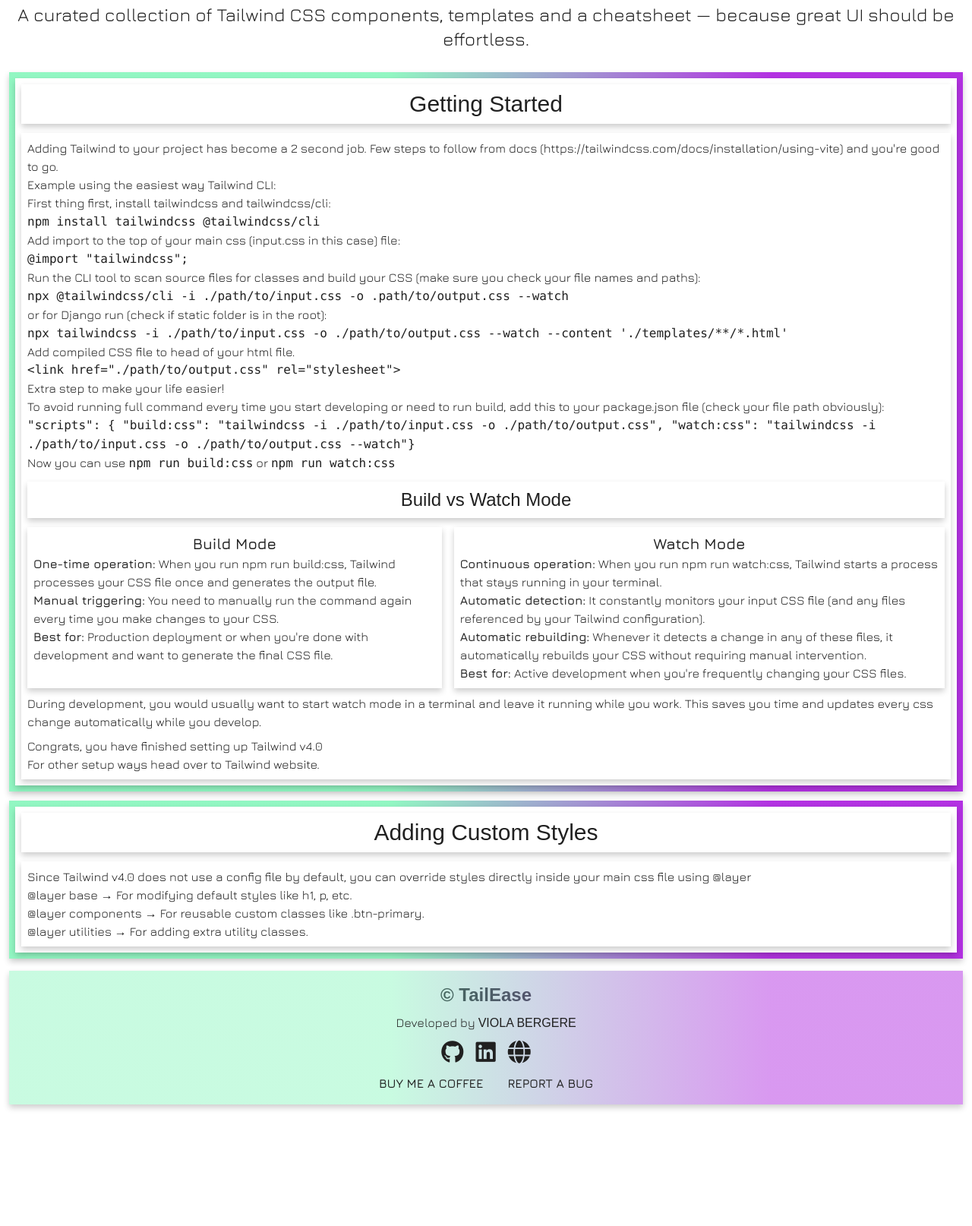
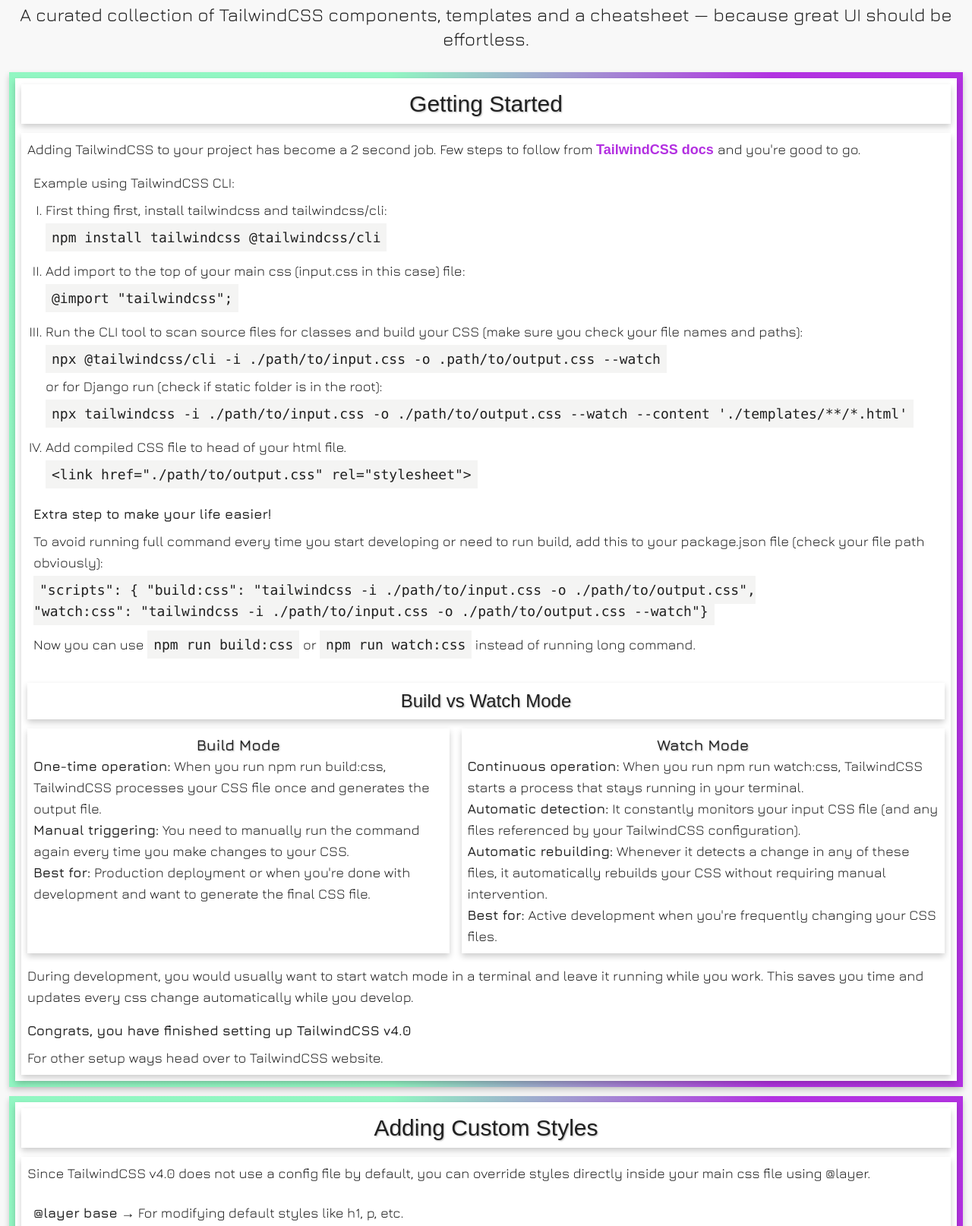
Before and after one commit to violaberg/tailwind-cheatsheet, a website: page index.html in a window 1280 px wide. Shown: the part 289-1903 px from the top of the page at 76% size. Before the commit the page ends 1755 px from the top, so only its background shows below. Drawn offline with nearby package versions, Linux system fonts and the light colour scheme; a web font is replaced by a local one.

Commit message:
style: adjust styling for home page

```diff
--- a/assets/css/style.css
+++ b/assets/css/style.css
@@ -8,7 +8,6 @@
         --color-darkGray: #484848;
         --color-darkestGray: #242424;
         --color-black: #202020;
-        --color-blue: #035AA0;
         --color-teal: #92F7C3;
         --color-purple: #B330E1;
         --font-headings: "MuseoModerno", sans-serif;
@@ -19,6 +18,7 @@
 /* Add base styles */
 @layer base {
     body {
+        background-color: #F8F8F8;
         color: var(--color-black);
         font-family: var(--font-text);
     }
@@ -42,11 +42,20 @@
     }
 }
 
-/* Custom styles inside the components layer
+/* Custom reusable components */
 @layer components {
-  }  */
+    .btn-primary {
+        background-color: var(--color-white);
+        border: 2px solid transparent;
+        border-image: linear-gradient(90deg, rgb(62, 114, 87) 40%, rgb(116, 32, 146) 80%);
+        border-image-slice: 1;
+        color: var(--color-black);
+        font-family: var(--font-headings);
+        font-weight: 500;
+    }
+}
 
-  /* Utilities */
+/* Custom utilities */
 @layer utilities {
     .gradient-text {
         background: linear-gradient(90deg, hsla(149, 86%, 77%, 1) 40%, hsla(284, 75%, 54%, 1) 80%);
@@ -68,4 +77,17 @@
         -webkit-text-fill-color: transparent;
         font-family: var(--font-headings);
     }
+    .text-shadow-sm {
+        text-shadow: 1px 1px 2px rgba(0, 0, 0, 0.3);
+    }
+    .link {
+        color: var(--color-purple);
+        font-family: var(--font-headings);
+    }
+    .link:hover {
+        color: rgb(116, 32, 146);
+    }
+    .code {
+        background-color: var(--color-lightestGray);
+    }
 }
--- a/index.html
+++ b/index.html
@@ -5,16 +5,18 @@
     <meta charset="UTF-8" />
     <meta http-equiv="X-UA-Compatible" content="IE=edge" />
     <meta name="viewport" content="width=device-width, initial-scale=1.0" />
-    <meta name="description" content="Cheatsheet and components using Tailwind v4.0" />
+    <meta name="description" content="Cheatsheet, components and templates using TailwindCSS v4.0" />
     <meta name="keywords"
-        content="tailwind, cheatsheet, classes, styling, responsive, web development, components, UI" />
+        content="tailwind, tailwindCSS cheatsheet, classes, styling, responsive, web development, components, UI" />
 
     <link href="./assets/css/output.css" rel="stylesheet">
     <!--Google Fonts-->
     <link rel="preconnect" href="https://fonts.googleapis.com">
     <link rel="preconnect" href="https://fonts.gstatic.com" crossorigin>
-    <link href="https://fonts.googleapis.com/css2?family=Jura:wght@300..700&family=MuseoModerno:ital,wght@0,100..900;1,100..900&display=swap" rel="stylesheet">
-    <title>Tailwind CheatSheet,Components and Templates</title>
+    <link
+        href="https://fonts.googleapis.com/css2?family=Jura:wght@300..700&family=MuseoModerno:ital,wght@0,100..900;1,100..900&display=swap"
+        rel="stylesheet">
+    <title>TailwindCSS CheatSheet,Components and Templates</title>
 </head>
 
 <body class="p-3">
@@ -24,73 +26,86 @@
             <div class="flex flex-row items-center px-4">
                 <img class="h-12 p-0" src="./assets/logo-dark.png" alt="Logo" />
                 <a href="index.html" aria-label="Takes to Home page">
-                        <h1 class="logo-text text-4xl">TailEase</h1>
+                    <h1 class="logo-text text-4xl hover:scale-105">TailEase</h1>
                 </a>
             </div>
             <ul class="flex justify-center text-2xl gap-4">
                 <li>
-                        <a class="inline-flex" href="index.html" aria-label="Takes to Home page">Home</a>
+                    <a class="inline-flex px-4 hover:scale-105" href="index.html"
+                        aria-label="Takes to Home page">Home</a>
                 </li>
                 <li>
-                        <a class="inline-flex" href="cheatsheet.html"
+                    <a class="inline-flex px-4 hover:scale-105" href="cheatsheet.html"
                         aria-label="Takes to Cheatsheet page">Cheatsheet</a>
                 </li>
                 <li>
-                        <a class="inline-flex" href="components.html"
+                    <a class="inline-flex px-4 hover:scale-105" href="components.html"
                         aria-label="Takes to Components page">Components</a>
                 </li>
                 <li>
-                        <a class="inline-flex" href="templates.html" aria-label="Takes to Templates page">Templates</a>
+                    <a class="inline-flex px-4 hover:scale-105" href="templates.html"
+                        aria-label="Takes to Templates page">Templates</a>
                 </li>
             </ul>
         </nav>
     </header>
-    <main class="flex justify-center py-4">
+    <main class="flex justify-center py-4 text-lg/7">
         <div class="container">
             <h1 class="gradient-text text-center text-5xl">TailwindCSS v4.0</h1>
             <blockquote class="text-center pb-4 text-2xl">
                 <p class="quote py-2 uppercase">"Design faster, build smarter."</p>
-                <p>A curated collection of Tailwind CSS components, templates and a cheatsheet — because great UI should
+                <p>A curated collection of TailwindCSS components, templates and a cheatsheet — because great UI should
                     be effortless.</p>
             </blockquote>
             <section class="shadow p-2 my-3">
                 <div class="card shadow p-2">
-                    <h2 class="text-center text-3xl shadow-[0_4px_8px_rgba(0,0,0,0.2)] py-2 mb-3">Getting Started</h2>
+                    <h2 class="text-center text-3xl shadow-[0_4px_8px_rgba(0,0,0,0.2)] py-2 mb-3 text-shadow-sm">Getting
+                        Started</h2>
                     <div class="shadow p-2">
-                        <p>Adding Tailwind to your project has become a 2 second job. Few steps to follow from docs
-                            (https://tailwindcss.com/docs/installation/using-vite) and you're good to go.</p>
-                        <div>Example using the easiest way Tailwind CLI:
-                            <p>First thing first, install tailwindcss and tailwindcss/cli:</p>
-                            <code>npm install tailwindcss @tailwindcss/cli</code>
-                            <p>Add import to the top of your main css (input.css in this case) file:</p>
-                            <code>@import "tailwindcss";</code>
-                            <p>Run the CLI tool to scan source files for classes and build your CSS (make sure you check
-                                your
-                                file names and paths):</p>
-                            <code>npx @tailwindcss/cli -i ./path/to/input.css -o .path/to/output.css --watch</code>
-                            <p>or for Django run (check if static folder is in the root):</p>
-                            <code>npx tailwindcss -i ./path/to/input.css -o ./path/to/output.css --watch --content './templates/**/*.html'</code>
-                            <p>Add compiled CSS file to head of your html file.</p>
-                            <pre><code>&lt;link href="./path/to/output.css" rel="stylesheet"&gt;</code></pre>
-                            <p>Extra step to make your life easier!</p>
-                            <p>To avoid running full command every time you start developing or need to run build, add
+                        <p class="pb-2">Adding TailwindCSS to your project has become a 2 second job. Few steps to
+                            follow from <a class="link font-semibold hover:scale-105"
+                                href="(https://tailwindcss.com/docs/installation/using-vite)">TailwindCSS docs
+                            </a> and you're good to go.</p>
+                        <div class="p-2">Example using TailwindCSS CLI:
+                            <ol class="list-[upper-roman] px-4">
+                                <li class="py-2">First thing first, install tailwindcss and tailwindcss/cli:</li>
+                                <code class="code p-2">npm install tailwindcss @tailwindcss/cli</code>
+                                <li class="pb-2 pt-4">Add import to the top of your main css (input.css in this case)
+                                    file:</li>
+                                <code class="code p-2">@import "tailwindcss";</code>
+                                <li class="pb-2 pt-4">Run the CLI tool to scan source files for classes and build your
+                                    CSS (make sure you check
+                                    your file names and paths):</li>
+                                <code
+                                    class="code p-2">npx @tailwindcss/cli -i ./path/to/input.css -o .path/to/output.css --watch</code>
+                                <p class="py-2">or for Django run (check if static folder is in the root):</p>
+                                <code
+                                    class="code p-2">npx tailwindcss -i ./path/to/input.css -o ./path/to/output.css --watch --content './templates/**/*.html'</code>
+                                <li class="pb-2 pt-4">Add compiled CSS file to head of your html file.</li>
+                                <pre><code class="code p-2">&lt;link href="./path/to/output.css" rel="stylesheet"&gt;</code></pre>
+                            </ol>
+                            <p class="pt-4 mt-2 font-semibold">Extra step to make your life easier!</p>
+                            <p class="py-2">To avoid running full command every time you start developing or need to run
+                                build, add
                                 this
                                 to
                                 your package.json file (check your file path obviously):</p>
-                            <code>"scripts": {
-                            "build:css": "tailwindcss -i ./path/to/input.css -o ./path/to/output.css",
+                            <code class="code p-2">"scripts": {
+                            "build:css": "tailwindcss -i ./path/to/input.css -o ./path/to/output.css",<br>
                             "watch:css": "tailwindcss -i ./path/to/input.css -o ./path/to/output.css --watch"}
                     </code>
-                            <p>Now you can use <code>npm run build:css</code> or <code>npm run watch:css</code></p>
+                            <p class="py-4">Now you can use <code class="code p-2">npm run build:css</code> or <code
+                                    class="code p-2">npm run watch:css</code> instead of running long command.</p>
                         </div>
-                        <h3 class="text-center text-2xl shadow py-2 my-3">Build vs Watch Mode</h3>
+                        <h3 class="text-center text-2xl shadow py-2 my-3 text-shadow-sm">Build vs Watch Mode</h3>
                         <div class="flex justify-center gap-4">
                             <div class="card flex flex-col shadow p-2">
-                                <div class="card-title text-center text-xl font-semibold">Build Mode</div>
+                                <div class="card-title text-center text-xl font-semibold text-shadow-sm">Build Mode
+                                </div>
                                 <div class="card-body">
                                     <ul>
                                         <li><span class="font-semibold">One-time operation:</span> When you run npm run
-                                            build:css, Tailwind processes your
+                                            build:css, TailwindCSS processes your
                                             CSS
                                             file once and generates the output file.</li>
                                         <li><span class="font-semibold">Manual triggering:</span> You need to manually
@@ -104,17 +119,18 @@
                                 </div>
                             </div>
                             <div class="card flex flex-col shadow p-2">
-                                <div class="card-title text-center text-xl font-semibold">Watch Mode</div>
+                                <div class="card-title text-center text-xl font-semibold text-shadow-sm">Watch Mode
+                                </div>
                                 <div class="card-body">
                                     <ul>
                                         <li><span class="font-semibold">Continuous operation:</span> When you run npm
-                                            run watch:css, Tailwind starts a
+                                            run watch:css, TailwindCSS starts a
                                             process
                                             that stays running in your terminal.</li>
                                         <li><span class="font-semibold">Automatic detection:</span> It constantly
                                             monitors your input CSS file (and any
                                             files
-                                            referenced by your Tailwind configuration).</li>
+                                            referenced by your TailwindCSS configuration).</li>
                                         <li><span class="font-semibold">Automatic rebuilding:</span> Whenever it detects
                                             a change in any of these files, it
                                             automatically rebuilds your CSS without requiring manual intervention.</li>
@@ -125,57 +141,78 @@
                                 </div>
                             </div>
                         </div>
-                        <div class="py-2">
+                        <div class=" mt-2 py-2">
                             <p>During development, you would usually want to start watch mode in a terminal and
                                 leave it running while you work. This saves you time and updates every css change
                                 automatically while you develop.</p>
                         </div>
-                        <p>Congrats, you have finished setting up Tailwind v4.0</p>
-                        <p>For other setup ways head over to Tailwind website.</p>
+                        <p class="font-semibold py-2">Congrats, you have finished setting up TailwindCSS v4.0</p>
+                        <p>For other setup ways head over to TailwindCSS website.</p>
                     </div>
                 </div>
             </section>
             <section class="shadow p-2">
                 <div class="card shadow p-2">
-                    <h2 class="text-center text-3xl shadow py-2 mb-3">Adding Custom Styles</h2>
+                    <h2 class="text-center text-3xl shadow py-2 mb-3 text-shadow-sm">Adding Custom Styles</h2>
                     <div class="shadow p-2">
-                        <p>Since Tailwind v4.0 does not use a config file by default, you can override styles directly
+                        <p class="pb-2">Since TailwindCSS v4.0 does not use a config file by default, you can override
+                            styles directly
                             inside
-                            your main css file using @layer</p>
+                            your main css file using @layer.</p>
                         <div>
-                            <p>@layer base → For modifying default styles like h1, p, etc.</p>
-                            <p>@layer components → For reusable custom classes like .btn-primary.</p>
-                            <p>@layer utilities → For adding extra utility classes.</p>
+                            <div class="p-2">
+                                <p class="pt-2"><span class="font-semibold">@layer base</span> → For modifying default
+                                    styles like h1, p, etc.</p>
+                                <p>Example:</p>
+                                <img class="shadow" src="./assets/base.PNG" alt="Example of @layer base in CSS">
+                            </div>
+                            <div class="p-2">
+                                <p class="pt-2"><span class="font-semibold">@layer components</span> → For reusable
+                                    custom classes like .btn-primary.</p>
+                                <p>Example:</p>
+                                <img class="shadow" src="./assets/components.PNG"
+                                    alt="Example of @layer components in CSS">
+                            </div>
+                            <div class="p-2">
+                                <p class="pt-2"><span class="font-semibold">@layer utilities</span> → For adding extra
+                                    utility classes.</p>
+                                <p>Example:</p>
+                                <img class="shadow" src="./assets/utilities.PNG"
+                                    alt="Example of @layer utilities in CSS">
+                            </div>
                         </div>
                     </div>
                 </div>
             </section>
         </div>
     </main>
-    <footer class="shadow justify-center p-2">
-        <div class="grid grid-rows-4">
-            <div class="logo-text text-center text-2xl font-semibold pt-2">&copy; TailEase</div>
-            <div class="text-center pt-2">Developed by <span class="dev uppercase">Viola Bergere</span></div>
-            <ul class="flex justify-center items-center gap-4">
+    <footer class="shadow justify-center p-2 text-lg/7">
+        <div class="grid grid-rows-4 py-2">
+            <div class="logo-text flex justify-center items-center text-2xl font-semibold">&copy; TailEase</div>
+            <div class="flex justify-center items-center">Developed by <span class="dev uppercase px-2">Viola
+                    Bergere</span></div>
+            <ul class="flex justify-center items-top gap-4">
                 <li class="inline-flex">
                     <a href="https://github.com/violaberg" target="_blank" rel="noopener"
                         aria-label="Opens Viola's Github profile in a new tab"><i
-                            class="fa-brands fa-github text-3xl"></i></a>
+                            class="fa-brands fa-github text-3xl hover:scale-125 text-shadow-sm"></i></a>
                 </li>
                 <li class="inline-flex">
                     <a href="https://www.linkedin.com/in/viola-bergere/" target="_blank" rel="noopener"
                         aria-label="Opens Viola's LinkedIn profile in a new tab"><i
-                            class="fa-brands fa-linkedin text-3xl"></i></a>
+                            class="fa-brands fa-linkedin text-3xl hover:scale-125 text-shadow-sm"></i></a>
                 </li>
                 <li class="inline-flex">
                     <a href="https://violab.tech/" target="_blank" rel="noopener"
                         aria-label="Opens Viola's portfolio website in a new tab"><i
-                            class="fa-solid fa-globe text-3xl"></i></a>
+                            class="fa-solid fa-globe text-3xl hover:scale-125 text-shadow-sm"></i></a>
                 </li>
             </ul>
             <div class="flex justify-center gap-4">
-                <a class="inline-flex btn-primary p-2 font-semibold uppercase" href="#">Buy me a coffee</a>
-                <a class="inline-flex btn-primary p-2 font-semibold uppercase" href="#">Report a bug</a>
+                <a class="inline-flex btn-primary text-xl tracking-wide p-3 shadow hover:skew-3 text-shadow-sm"
+                    href="#">Buy me a coffee</a>
+                <a class="inline-flex btn-primary text-xl tracking-wide p-3 shadow hover:-skew-3 text-shadow-sm"
+                    href="#">Report a bug</a>
             </div>
         </div>
     </footer>
```
Also changed, not shown: cheatsheet.html (+1 -1 lines), components.html (+1 -1 lines), templates.html (+1 -1 lines), assets/base.PNG (added), assets/components.PNG (added), assets/css/output.css, assets/utilities.PNG (added). Lines whose indentation alone changed are shown as unchanged.
